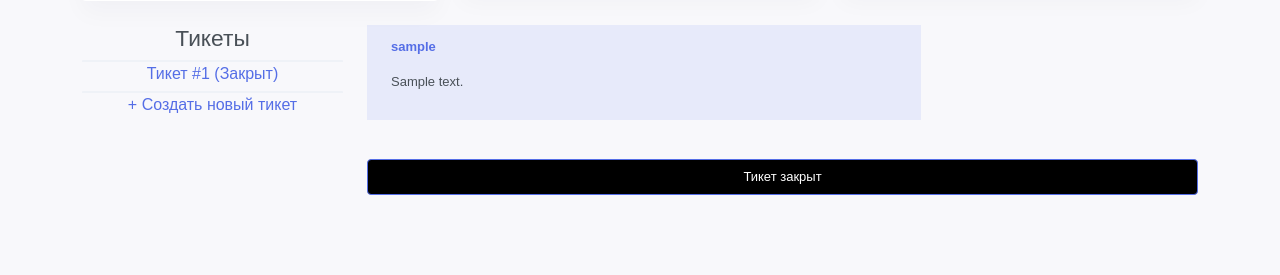
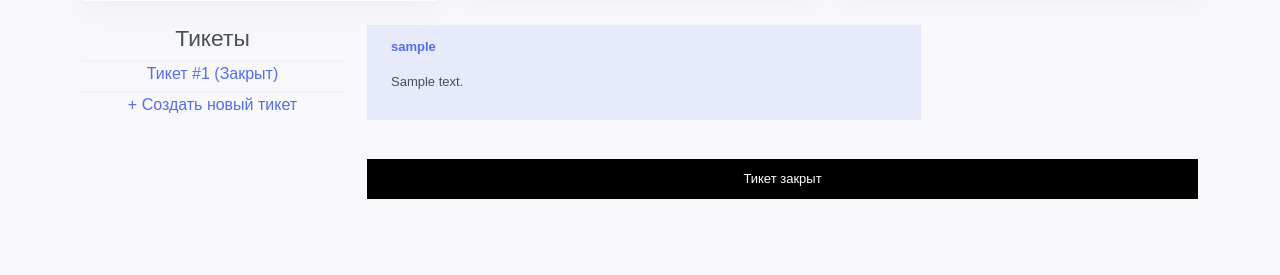
Before and after one commit to Wenfort/concurent_site_release, a Django app: template main/templates/main/ticket/ticket.html in a window 1280 px wide. Shown: the part 177-452 px from the top of the page. Run offline with Django 3.2, Linux system fonts and the light colour scheme; tables that the repository leaves empty hold one stand-in row (values such as "Sample post"); the template is opened without the code that fills it: values that come from a table or form of the project are taken from there, most other values are stand-ins (such as "Sample title", 1, 10 or a date in 2020); some libraries are stand-ins or nearby versions.

Commit message:
тикет закрыт- больше не кнопка

```diff
--- a/main/templates/main/ticket/ticket.html
+++ b/main/templates/main/ticket/ticket.html
@@ -36,7 +36,7 @@
             </form>
         </div>
         {% else %}
-            <button class="btn btn-primary" style="background-color: black; width: 100%" value="Тикет закрыт">Тикет закрыт</button>
+            <p style="background-color: black; width: 100%; height: 40px; color: white; text-align: center; padding-top: 10px;">Тикет закрыт</p>
         {% endif %}
     </div>
         {% if user_role == 'admin' %}
```
Also changed, not shown: 1 other file.
